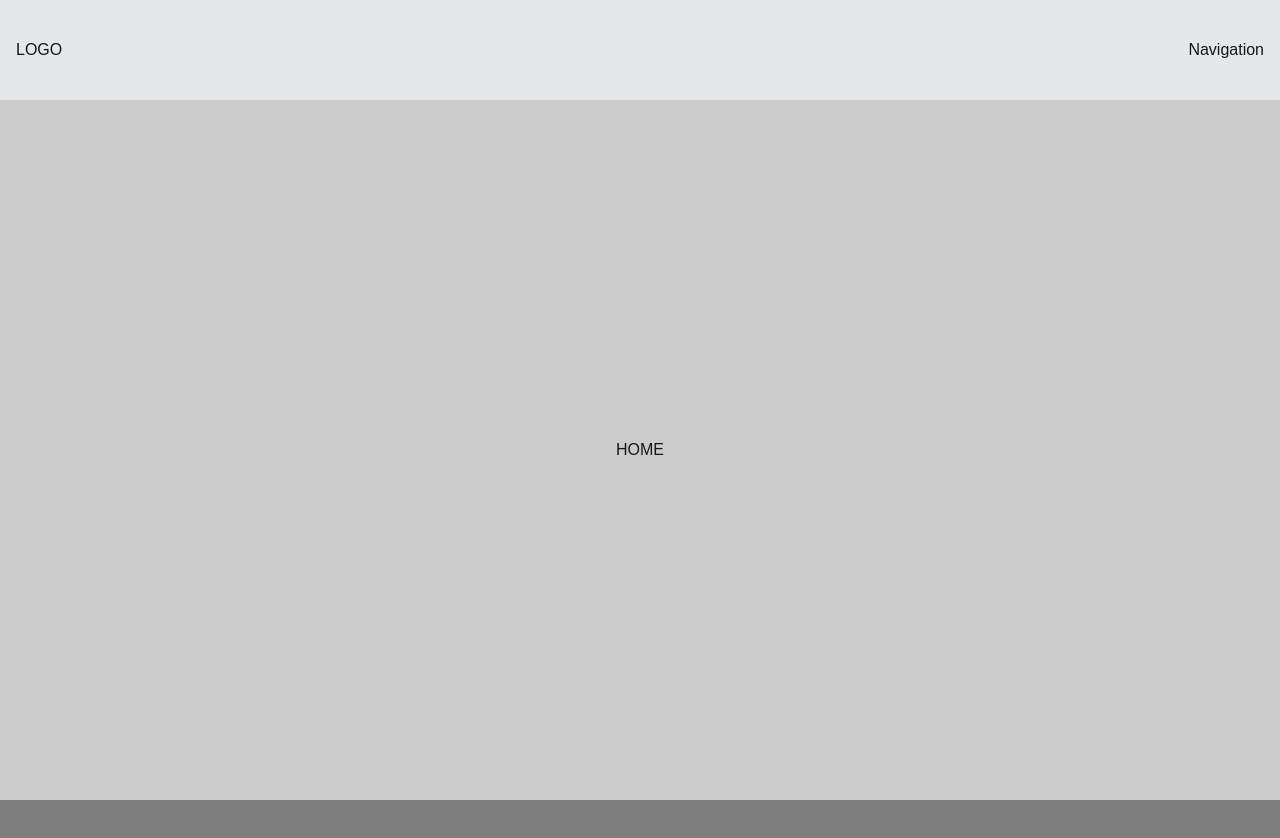
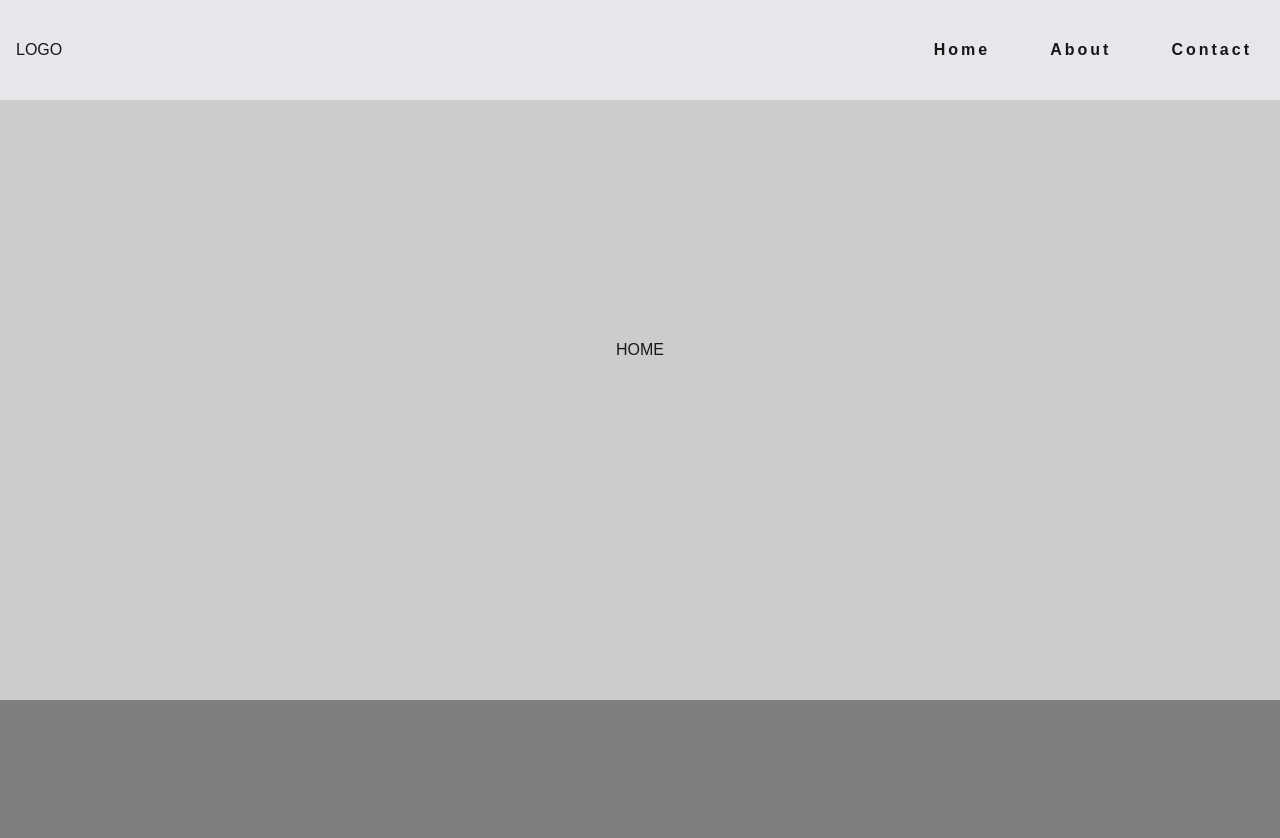
Before and after one commit to Ford-byte/nextjs-template, a Next.js app: page / in a window 1280 px wide. Shown: the top 838 px of the page. Built offline with nearby package versions, Linux system fonts and the light colour scheme.

Commit message:
chore:2nd

```diff
--- a/app/_layout/header.jsx
+++ b/app/_layout/header.jsx
@@ -3,7 +3,7 @@ import Navigation from "./menu/navigation";
 
 export default function Header() {
   return (
-    <header className="relative center bg-gray-200">
+    <header className="fixed z-[1000] center bg-gray-200">
       <div className="w-full h-[100px] flex items-center justify-between container">
         <div>
           <Logo />
--- a/app/_layout/menu/navigation.jsx
+++ b/app/_layout/menu/navigation.jsx
@@ -1,3 +1,31 @@
+import Link from "next/link";
+
 export default function Navigation() {
-  return <div>Navigation</div>;
+  const navigators = [
+    {
+      title: "Home",
+      link: "/",
+    },
+    {
+      title: "About",
+      link: "/about",
+    },
+    {
+      title: "Contact",
+      link: "/contact",
+    },
+  ];
+  return (
+    <div id="menu" className="relative">
+      <div className="flex gap-x-[36px]">
+        {navigators?.map((item, index) => {
+          return (
+            <Link href={item?.link} key={index} className="primary-button">
+              {item?.title}
+            </Link>
+          );
+        })}
+      </div>
+    </div>
+  );
 }
--- a/app/globals.css
+++ b/app/globals.css
@@ -31,3 +31,12 @@ body {
 .container {
   @apply px-[16px];
 }
+
+.primary-button {
+  @apply font-[700] tracking-[3px] px-[12px] py-[8px];
+}
+.primary-button:hover {
+  @apply bg-red-900 text-white rounded-lg transition-all duration-500;
+}
+.primary-header {
+}
```
